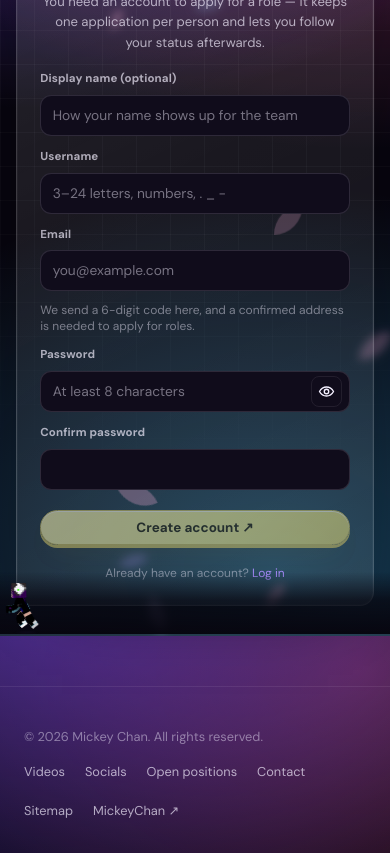
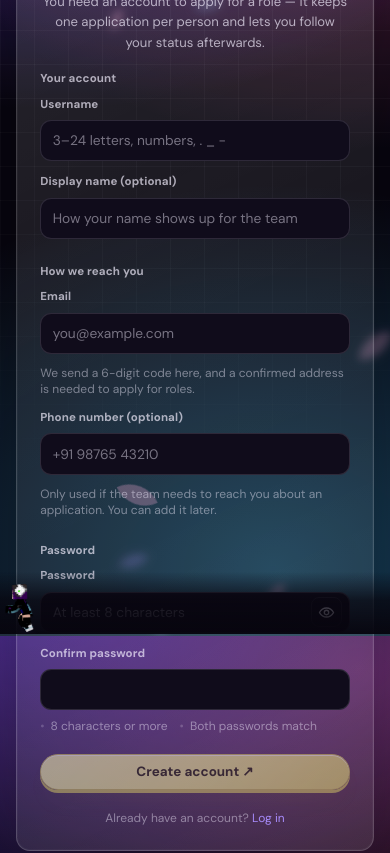
Before and after one commit to dhanushk56/mickeychan.in, a Next.js app: page /register in a window 390 px wide. Shown: the part 208-1061 px from the top of the page. Built offline with nearby package versions, Linux system fonts and the light colour scheme; no server answers.

Commit message:
Add account fields and phone to the register form

```diff
--- a/components/MemberRegister.js
+++ b/components/MemberRegister.js
@@ -3,6 +3,17 @@
 import { useState } from "react";
 import GoogleMark from "@/components/GoogleMark";
 import DiscordMark from "@/components/DiscordMark";
+
+function Hint({ ok, children }) {
+  return (
+    <span className="flex items-center gap-1.5 text-xs" style={{ color: ok ? "var(--primary-strong)" : "var(--text-faint)" }}>
+      <span aria-hidden="true" style={{ opacity: ok ? 1 : 0.45 }}>
+        {ok ? "✓" : "•"}
+      </span>
+      {children}
+    </span>
+  );
+}
 
 export default function MemberRegister({
   next = "/positions",
@@ -13,6 +24,7 @@ export default function MemberRegister({
   const [name, setName] = useState("");
   const [username, setUsername] = useState("");
   const [email, setEmail] = useState("");
+  const [phone, setPhone] = useState("");
   const [password, setPassword] = useState("");
   const [confirmPassword, setConfirmPassword] = useState("");
   const [reveal, setReveal] = useState(false);
@@ -21,12 +33,10 @@ export default function MemberRegister({
 
   const mismatch = confirmPassword.length > 0 && password !== confirmPassword;
   const emailLooksValid = /^[^\s@]+@[^\s@]+\.[^\s@]+$/.test(email.trim());
-  const canSubmit =
-    username.trim().length >= 3 &&
-    emailLooksValid &&
-    password.length >= 8 &&
-    password === confirmPassword &&
-    !busy;
+  const handleLooksValid = /^[a-zA-Z0-9][a-zA-Z0-9._-]{2,23}$/.test(username.trim());
+  const longEnough = password.length >= 8;
+  const matches = confirmPassword.length > 0 && password === confirmPassword;
+  const canSubmit = handleLooksValid && emailLooksValid && longEnough && matches && !busy;
 
   async function submit(event) {
     event.preventDefault();
@@ -36,7 +46,7 @@ export default function MemberRegister({
       const response = await fetch("/api/auth/register", {
         method: "POST",
         headers: { "Content-Type": "application/json" },
-        body: JSON.stringify({ name, username, email, password, confirmPassword }),
+        body: JSON.stringify({ name, username, email, phone, password, confirmPassword }),
       });
       const result = await response.json().catch(() => ({}));
       if (!response.ok) throw new Error(result.error || "Could not create your account.");
@@ -55,22 +65,12 @@ export default function MemberRegister({
       <p className="kicker justify-center">Site account</p>
       <h1 className="font-display text-2xl font-bold mt-3 mb-2 text-center">Create an account</h1>
       <p className="muted text-sm leading-relaxed mb-6 text-center">
-        You need an account to apply for a role — it keeps one application per person and lets
-        you follow your status afterwards.
+        You need an account to apply for a role — it keeps one application per person and lets you
+        follow your status afterwards.
       </p>
 
+      <p className="field-label mb-2">Your account</p>
       <label className="field">
-        <span className="field-label">Display name (optional)</span>
-        <input
-          className="input"
-          value={name}
-          onChange={(event) => setName(event.target.value)}
-          autoComplete="name"
-          placeholder="How your name shows up for the team"
-        />
-      </label>
-
-      <label className="field mt-3">
         <span className="field-label">Username</span>
         <input
           className="input"
@@ -85,6 +85,18 @@ export default function MemberRegister({
       </label>
 
       <label className="field mt-3">
+        <span className="field-label">Display name (optional)</span>
+        <input
+          className="input"
+          value={name}
+          onChange={(event) => setName(event.target.value)}
+          autoComplete="name"
+          placeholder="How your name shows up for the team"
+        />
+      </label>
+
+      <p className="field-label mt-6 mb-2">How we reach you</p>
+      <label className="field">
         <span className="field-label">Email</span>
         <input
           className="input"
@@ -103,6 +115,24 @@ export default function MemberRegister({
       </label>
 
       <label className="field mt-3">
+        <span className="field-label">Phone number (optional)</span>
+        <input
+          className="input"
+          value={phone}
+          onChange={(event) => setPhone(event.target.value)}
+          type="tel"
+          inputMode="tel"
+          autoComplete="tel"
+          maxLength={24}
+          placeholder="+91 98765 43210"
+        />
+        <span className="faint text-xs mt-1">
+          Only used if the team needs to reach you about an application. You can add it later.
+        </span>
+      </label>
+
+      <p className="field-label mt-6 mb-2">Password</p>
+      <label className="field">
         <span className="field-label">Password</span>
         <div className="relative flex items-center">
           <input
@@ -138,6 +168,11 @@ export default function MemberRegister({
           required
         />
       </label>
+
+      <div className="flex flex-wrap gap-3 mt-2">
+        <Hint ok={longEnough}>8 characters or more</Hint>
+        <Hint ok={matches}>Both passwords match</Hint>
+      </div>
 
       {mismatch && (
         <p className="faint text-xs mt-2" style={{ color: "var(--danger)" }}>
```
